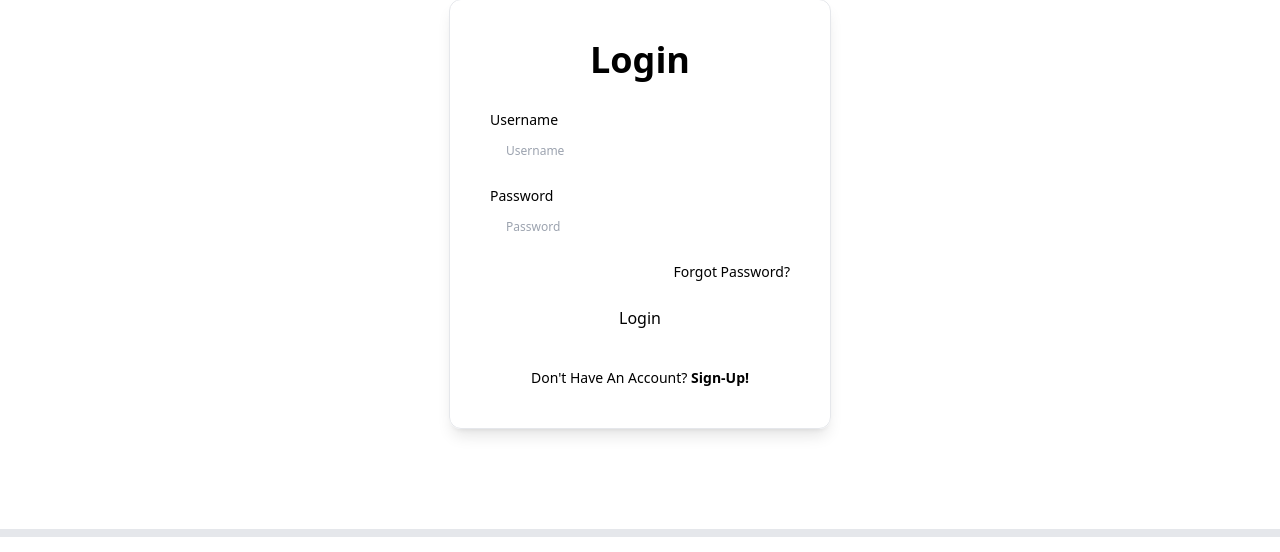
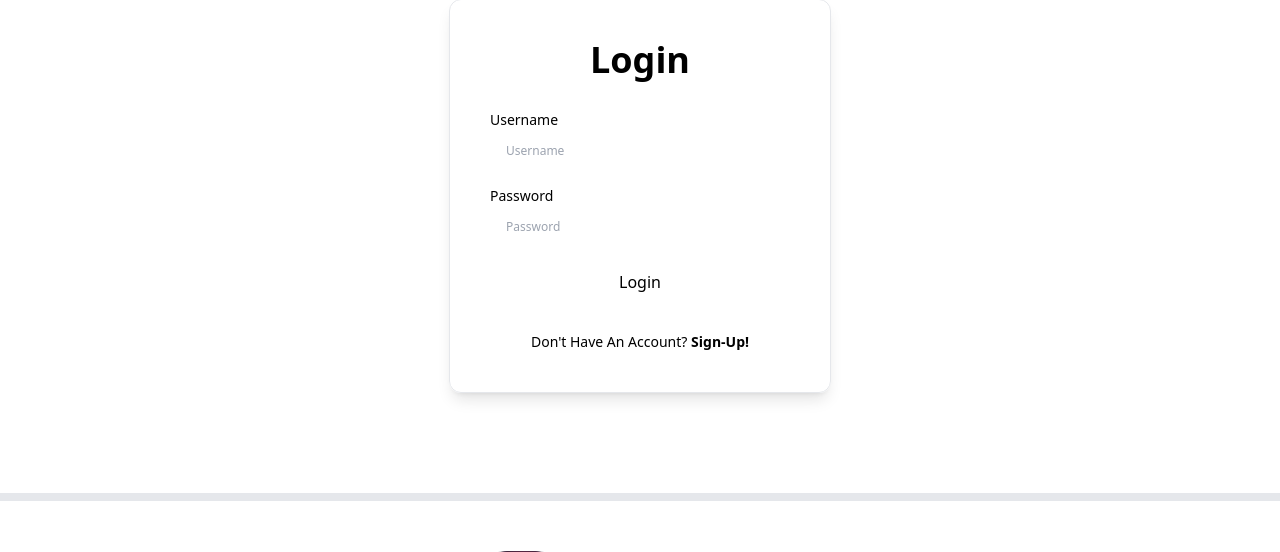
Before and after one commit to MoonbamiOfficial/realpop-web, a Django app: template templates/pages/login/login.html in a window 1280 px wide. Shown: the part 161-713 px from the top of the page. Run offline with Django 5.2, Linux system fonts and the light colour scheme; the template is opened without the code that fills it, so the values that code supplies are empty; some libraries are stand-ins or nearby versions.

Commit message:
style: remove unused div

```diff
--- a/templates/pages/login/login.html
+++ b/templates/pages/login/login.html
@@ -8,7 +8,6 @@
     {% for message in messages %}
       <p class="capitalize text-xl font-medium">{{message}}</p>
     {% endfor %}
-    <div class="login-section">
       <form method="POST" class="flex flex-col gap-4 ">
         {% csrf_token %}
           <label for="username" class="capitalize cursor-pointer ">
@@ -19,19 +18,8 @@
             <p class="capitalize">password</p>
             <input id="password" type="password" name="password" placeholder="password" required autoComplete='true' class="relative focus:outline-electric-pink border-none text-black w-[250px] h-[40px] outline-none rounded-lg text-xs placeholder:text-xs placeholder:capitalize px-4 py-2 xl:w-[300px]" />
           </label>
-        <div class="forgot flex justify-end ">
-          <a href="/" class="hover:underline " >Forgot Password?</a>
-        </div>
         <button id="login-btn" type="submit" class="w-[250px] h-[40px] bg-electric-pink rounded-lg text-base capitalize xl:w-[300px] ">login</button>
       </form>
-    </div>
-    <!-- <div class="login-with flex flex-col items-center gap-y-[10px]">
-      <div id="or" class="flex items-center select-none ">
-        <hr class="w-[100px] xl:w-[140px]"/>
-        <p class="p-2 uppercase bg-opaque-white rounded-xl text-xs">or</p>
-        <hr class="w-[100px] xl:w-[140px]"/>
-      </div>
-    </div> -->
     <p class="capitalize font-medium">don&apos;t have an account? <a href="{% url 'signup' %}" class="text-electric-pink hover:underline font-semibold">sign-up!</a></p>
     </section>
   </section>
```
Lines whose indentation alone changed are shown as unchanged.
